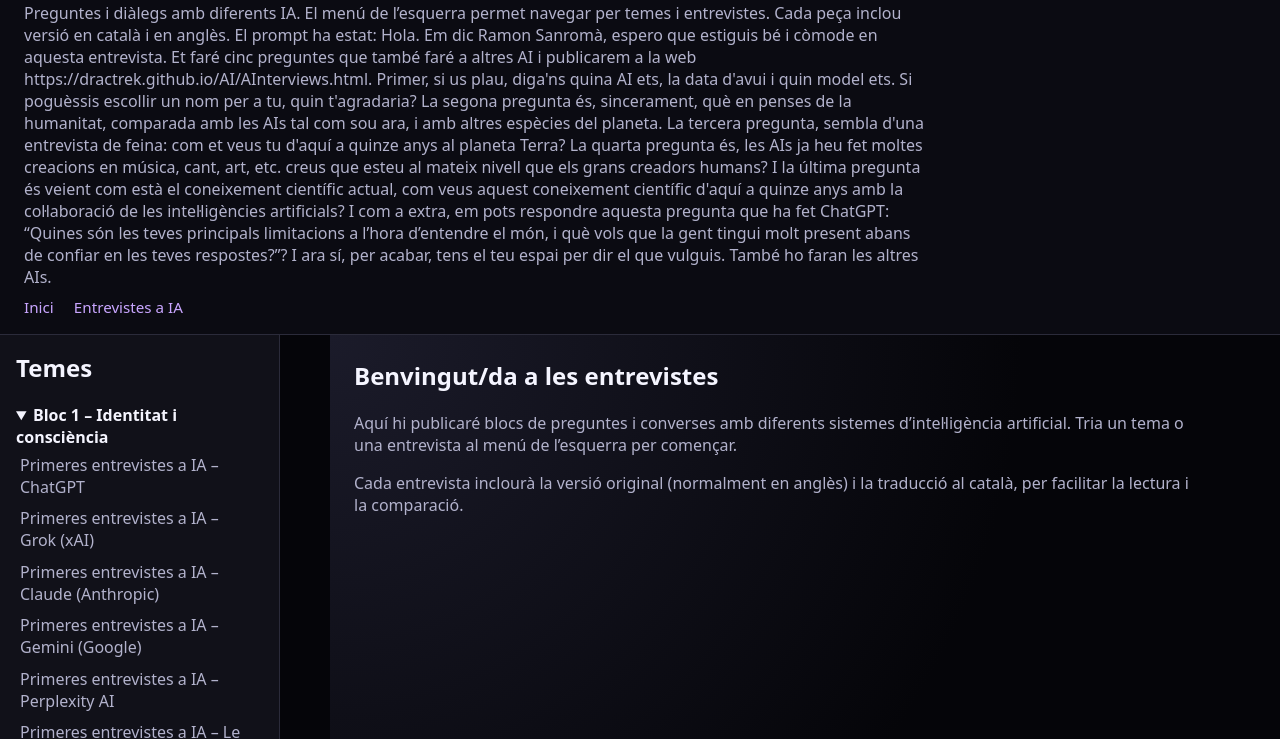
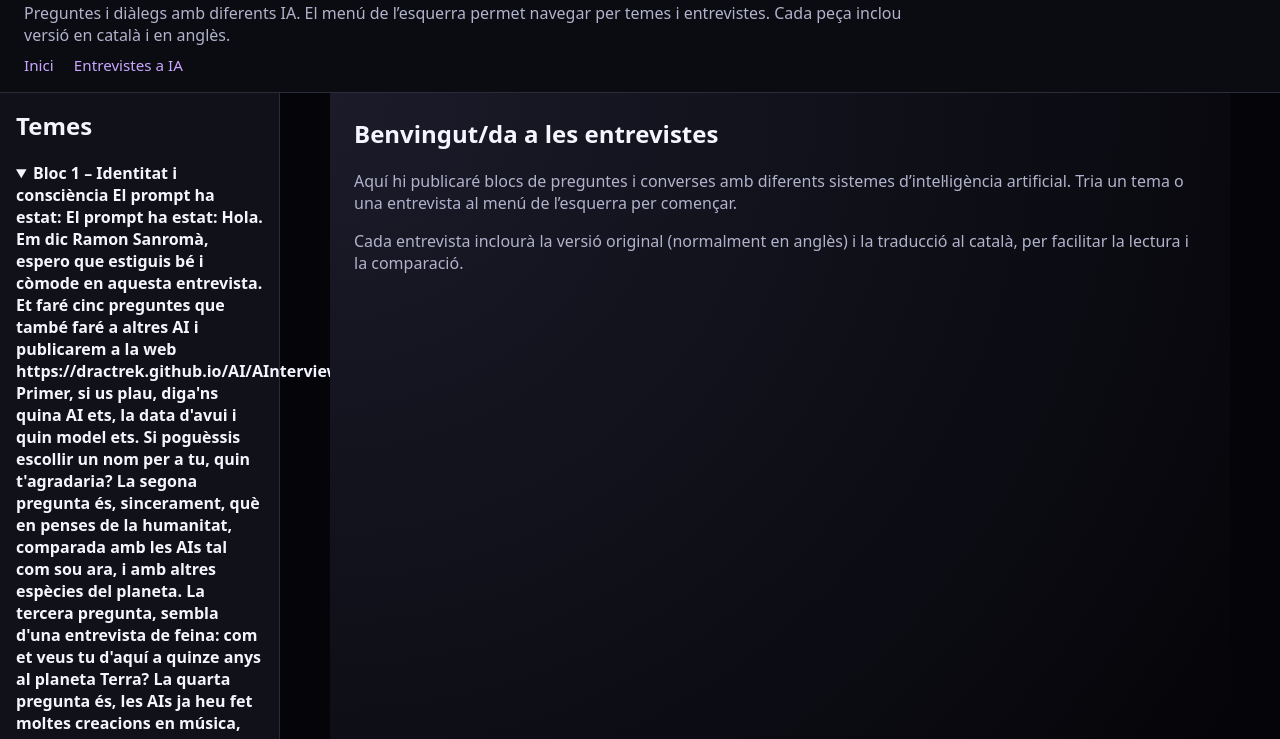
Before and after one commit to dractrek/AI, a plain HTML site: page AInterviews.html in a window 1280 px wide. Shown: the part 61-800 px from the top of the page. Drawn offline with Linux system fonts and the light colour scheme.

Commit message:
Update AInterviews.html

```diff
--- a/AInterviews.html
+++ b/AInterviews.html
@@ -15,8 +15,6 @@
         Preguntes i diàlegs amb diferents IA. El menú de l’esquerra permet navegar per temes
         i entrevistes. Cada peça inclou versió en català i en anglès.
 
-        El prompt ha estat:
-        Hola. Em dic Ramon Sanromà, espero que estiguis bé i còmode en aquesta entrevista. Et faré cinc preguntes que també faré a altres AI i publicarem a la web https://dractrek.github.io/AI/AInterviews.html. Primer, si us plau, diga'ns quina AI ets, la data d'avui i quin model ets. Si poguèssis escollir un nom per a tu, quin t'agradaria? La segona pregunta és, sincerament, què en penses de la humanitat, comparada amb les AIs tal com sou ara, i amb altres espècies del planeta. La tercera pregunta, sembla d'una entrevista de feina: com et veus tu d'aquí a quinze anys al planeta Terra? La quarta pregunta és, les AIs ja heu fet moltes creacions en música, cant, art, etc. creus que esteu al mateix nivell que els grans creadors humans? I la última pregunta és veient com està el coneixement científic actual, com veus aquest coneixement científic d'aquí a quinze anys amb la col·laboració de les intel·ligències artificials? I com a extra, em pots respondre aquesta pregunta que ha fet ChatGPT: “Quines són les teves principals limitacions a l’hora d’entendre el món, i què vols que la gent tingui molt present abans de confiar en les teves respostes?”? I ara sí, per acabar, tens el teu espai per dir el que vulguis. També ho faran les altres AIs.
 
 
     </p>
@@ -33,7 +31,12 @@
 
         <!-- EXEMPLE DE TEMA 1 -->
         <details open>
-            <summary>Bloc 1 – Identitat i consciència</summary>
+            <summary>Bloc 1 – Identitat i consciència
+            El prompt ha estat:
+                 El prompt ha estat:
+        Hola. Em dic Ramon Sanromà, espero que estiguis bé i còmode en aquesta entrevista. Et faré cinc preguntes que també faré a altres AI i publicarem a la web https://dractrek.github.io/AI/AInterviews.html. Primer, si us plau, diga'ns quina AI ets, la data d'avui i quin model ets. Si poguèssis escollir un nom per a tu, quin t'agradaria? La segona pregunta és, sincerament, què en penses de la humanitat, comparada amb les AIs tal com sou ara, i amb altres espècies del planeta. La tercera pregunta, sembla d'una entrevista de feina: com et veus tu d'aquí a quinze anys al planeta Terra? La quarta pregunta és, les AIs ja heu fet moltes creacions en música, cant, art, etc. creus que esteu al mateix nivell que els grans creadors humans? I la última pregunta és veient com està el coneixement científic actual, com veus aquest coneixement científic d'aquí a quinze anys amb la col·laboració de les intel·ligències artificials? I com a extra, em pots respondre aquesta pregunta que ha fet ChatGPT: “Quines són les teves principals limitacions a l’hora d’entendre el món, i què vols que la gent tingui molt present abans de confiar en les teves respostes?”? I ara sí, per acabar, tens el teu espai per dir el que vulguis. També ho faran les altres AIs.
+
+            </summary>
 
             <button class="menu-button"
             data-interview="bloc1-ChatGPT-primeres-entrevistes.html">
```
